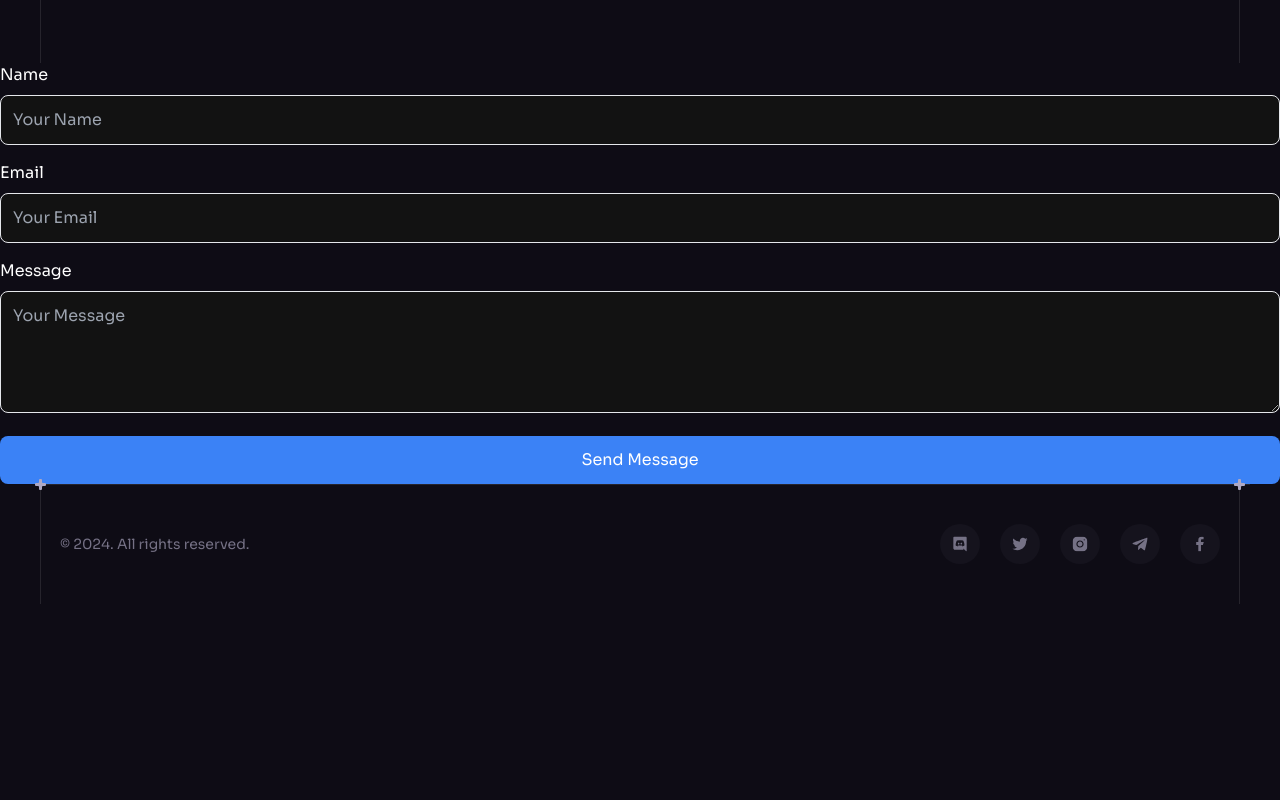
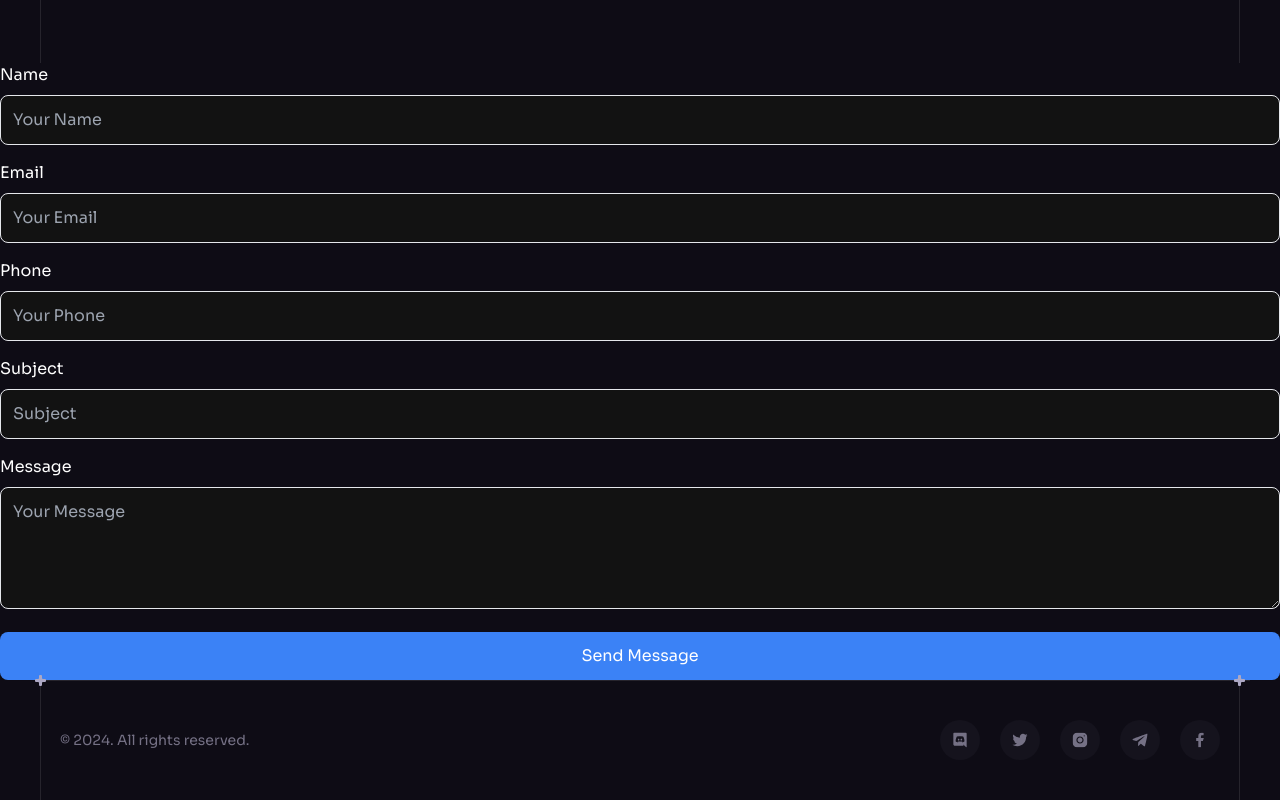
Before and after one commit to Zaid-Siddiqui/balticcodes, a React (Vite) app: page / in a window 1280 px wide. Shown: the part 7964-8764 px from the top of the page. Before the commit the page ends 8568 px from the top, so only its background shows below. Built offline with nearby package versions, Linux system fonts and the light colour scheme.

Commit message:
contact service

```diff
--- a/src/components/ContactUs.jsx
+++ b/src/components/ContactUs.jsx
@@ -5,10 +5,14 @@ const ContactUs = () => {
     const [formData, setFormData] = useState({
         name: "",
         email: "",
+        phone: "",
+        subject: "",
         message: "",
     });
-    const [isSubmitting, setIsSubmitting] = useState(false); // Handle loading state
-    const [error, setError] = useState(null); // To display error messages
+
+    const [isSubmitting, setIsSubmitting] = useState(false);
+    const [error, setError] = useState(null);
+    const [emailSent, setEmailSent] = useState(false);
 
     const handleChange = (e) => {
         const { name, value } = e.target;
@@ -17,28 +21,34 @@ const ContactUs = () => {
 
     const handleSubmit = async (e) => {
         e.preventDefault();
-        setIsSubmitting(true); // Set loading state to true
-        setError(null); // Reset any previous error
+        setIsSubmitting(true);
+        setError(null);
 
         try {
-            const response = await emailjs.sendForm(
-                process.env.REACT_APP_EMAILJS_SERVICE_ID,
-                process.env.REACT_APP_EMAILJS_TEMPLATE_ID,
-                e.target,
-                process.env.REACT_APP_EMAILJS_PUBLIC_KEY
+            const response = await emailjs.send(
+                import.meta.env.VITE_EMAILJS_SERVICE_ID, // Vite uses 'import.meta.env' for env variables
+                import.meta.env.VITE_EMAILJS_TEMPLATE_ID,
+                formData,
+                import.meta.env.VITE_EMAILJS_PUBLIC_KEY
             );
 
             if (response.status === 200) {
-                alert('Message sent successfully!');
-                setFormData({ name: "", email: "", message: "" });
+                setEmailSent(true);
+                setFormData({
+                    name: "",
+                    email: "",
+                    phone: "",
+                    subject: "",
+                    message: "",
+                });
             } else {
-                throw new Error('Failed to send message');
+                throw new Error("Failed to send message.");
             }
         } catch (err) {
-            console.error('Error sending email:', err);
-            setError('An error occurred. Please try again.');
+            console.error("Error sending email:", err);
+            setError("An error occurred. Please try again.");
         } finally {
-            setIsSubmitting(false); // Reset loading state
+            setIsSubmitting(false);
         }
     };
 
@@ -75,6 +85,36 @@ const ContactUs = () => {
                 />
             </div>
             <div>
+                <label htmlFor="phone" className="block mb-2">
+                    Phone
+                </label>
+                <input
+                    type="tel"
+                    id="phone"
+                    name="phone"
+                    className="w-full p-3 rounded-lg border"
+                    placeholder="Your Phone"
+                    required
+                    value={formData.phone}
+                    onChange={handleChange}
+                />
+            </div>
+            <div>
+                <label htmlFor="subject" className="block mb-2">
+                    Subject
+                </label>
+                <input
+                    type="text"
+                    id="subject"
+                    name="subject"
+                    className="w-full p-3 rounded-lg border"
+                    placeholder="Subject"
+                    required
+                    value={formData.subject}
+                    onChange={handleChange}
+                />
+            </div>
+            <div>
                 <label htmlFor="message" className="block mb-2">
                     Message
                 </label>
@@ -90,16 +130,13 @@ const ContactUs = () => {
                 ></textarea>
             </div>
             {error && <p className="text-red-500">{error}</p>}
+            {emailSent && <p className="text-green-500">Message sent successfully!</p>}
             <button
                 type="submit"
                 className="w-full bg-blue-500 text-white py-3 rounded-lg"
                 disabled={isSubmitting}
             >
-                {isSubmitting ? (
-                    <span>Sending...</span> // Optionally, replace with a spinner
-                ) : (
-                    "Send Message"
-                )}
+                {isSubmitting ? "Sending..." : "Send Message"}
             </button>
         </form>
     );
```
